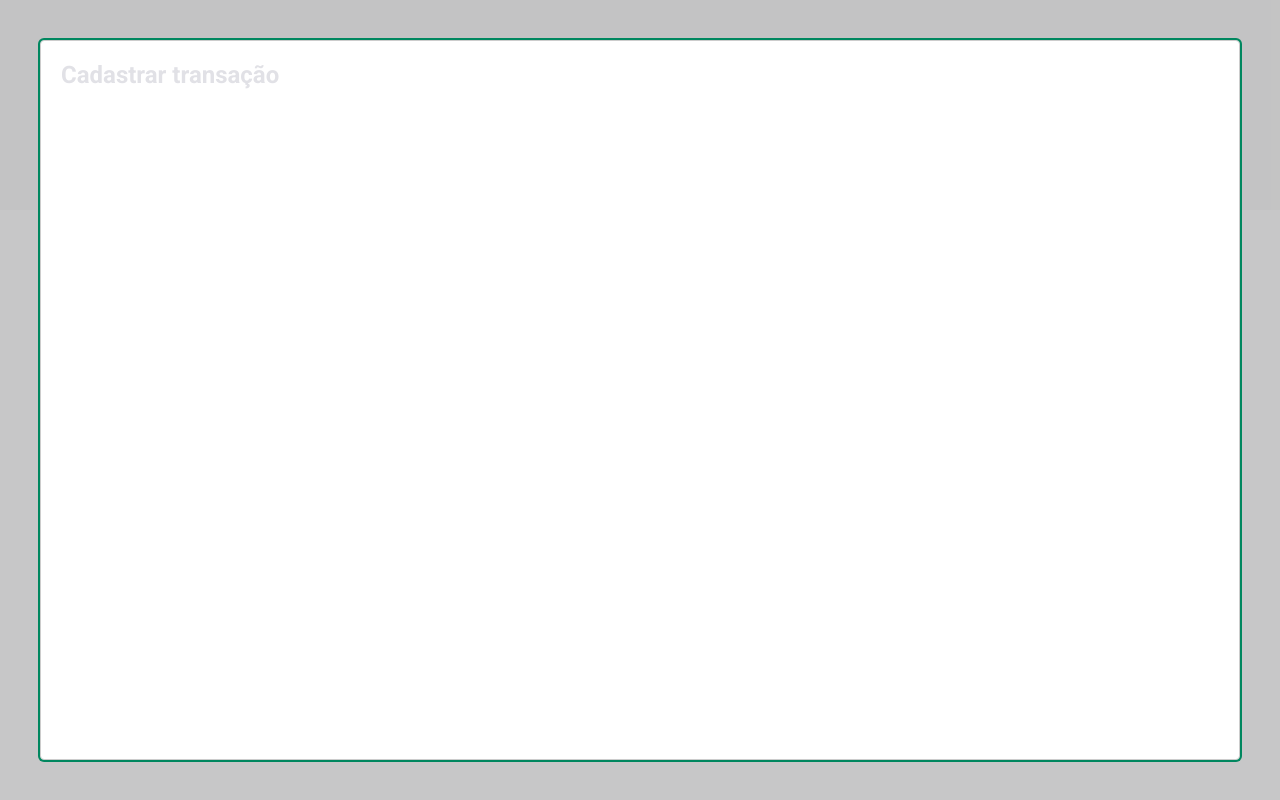
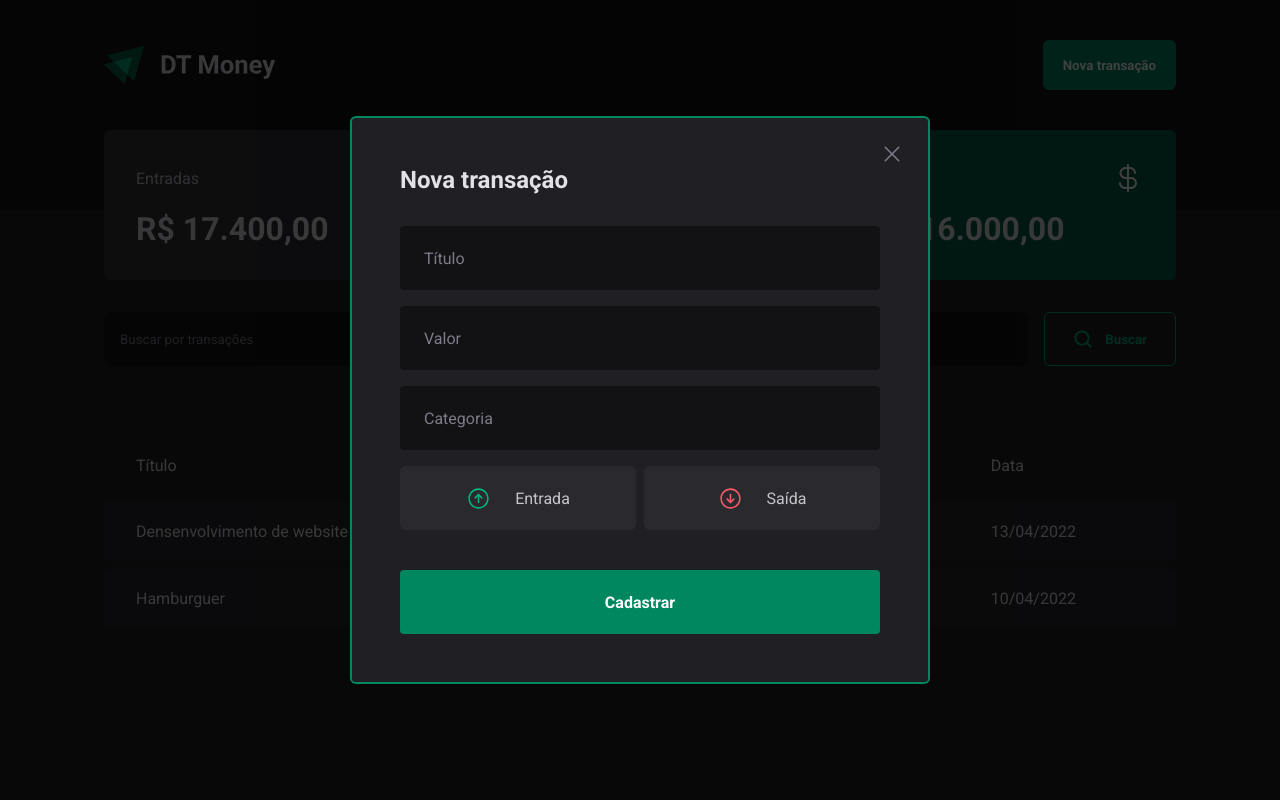
Before and after one commit to limaarthur/course-reactjs-dtmoney, a React (Vite) app: page / in a window 1280 px wide. Both pictures are taken after a click on the button "Nova transação". Built offline with nearby package versions, Linux system fonts and the light colour scheme.

Commit message:
visual structure - Modal component

```diff
--- a/src/App.tsx
+++ b/src/App.tsx
@@ -1,3 +1,5 @@
+import { useState } from "react";
+import Modal from "react-modal";
 import { ThemeProvider } from "styled-components";
 import { GlobalStyle } from "./styles/global";
 import { defaultTheme } from "./themes/default";
@@ -5,15 +7,31 @@
 import { Summary } from "./components/Summary";
 import { Transactions } from "./components/Transactions";
 import { SearchForm } from "./components/SearchForm";
+import { NewTransactionModal } from "./components/NewTransactionModal";
+
+Modal.setAppElement('#root');
 
 export function App() {
+  const [ IsNewTransactionModalOpen, setIsNewTransactionModalOpen ] = useState(false);
+
+  function handleOpenNewTransactionModal() {
+    setIsNewTransactionModalOpen(true);
+  }
+
+  function handleCloseNewTransactionModal() {
+    setIsNewTransactionModalOpen(false);
+  }
 
   return (
     <ThemeProvider theme={defaultTheme}>
-      <Header />
+      <Header onOpenNewTransactionModal={handleOpenNewTransactionModal}/>
       <Summary />
       <SearchForm />
       <Transactions />
+      <NewTransactionModal
+        isOpen={IsNewTransactionModalOpen}
+        onRequestClose={handleCloseNewTransactionModal}
+      />
       <GlobalStyle />
     </ThemeProvider>
   )
--- a/src/components/Header/index.tsx
+++ b/src/components/Header/index.tsx
@@ -1,32 +1,19 @@
-import { useState } from "react"
-import Modal from "react-modal";
 import logoImg from "../../assets/logo.svg"
 import { HeaderContainer, HeaderContent, NewTransactionButton } from "./styles"
 
-export function Header() {
-    const [isNewTransactionModalOpen, setIsNewTransactionModalOpen] = useState(false);
+interface HeaderProps {
+    onOpenNewTransactionModal: () => void;
+}
 
-    function handleOpenNewTransactionModal() {
-        setIsNewTransactionModalOpen(true);
-    }
-
-    function handleCloseNewTransactionModal() {
-        setIsNewTransactionModalOpen(false);
-    }
-
+export function Header({ onOpenNewTransactionModal }: HeaderProps) {
     return (
         <HeaderContainer>
             <HeaderContent>
                 <img src={logoImg} alt="dt money" />
-                <NewTransactionButton onClick={handleOpenNewTransactionModal}>
+                <NewTransactionButton onClick={onOpenNewTransactionModal}>
                     Nova transação
                 </NewTransactionButton>
-                <Modal
-                    isOpen={isNewTransactionModalOpen}
-                    onRequestClose={handleCloseNewTransactionModal}
-                >
-                    <h2>Cadastrar transação</h2>
-                </Modal>
+
             </HeaderContent>
         </HeaderContainer>
     )
--- /dev/null
+++ b/src/components/NewTransactionModal/index.tsx
@@ -0,0 +1,62 @@
+import Modal from "react-modal";
+import closeImg from "../../assets/close.svg";
+import incomeImg from "../../assets/income.svg";
+import outcomeImg from "../../assets/outcome.svg";
+import { Container, TransactionTypeContainer } from "./styles";
+
+interface NewTransactionModalProps {
+    isOpen: boolean;
+    onRequestClose: () => void;
+}
+export function NewTransactionModal({ isOpen, onRequestClose }: NewTransactionModalProps) {
+    return (
+        <Modal
+            isOpen={isOpen}
+            onRequestClose={onRequestClose}
+            overlayClassName="react-modal-overlay"
+            className="react-modal-content"
+        >
+            <button
+                type="button"
+                onClick={onRequestClose}
+                className="react-modal-close"
+            >
+                <img src={closeImg} alt="Fechar modal" />
+            </button>
+
+            <Container>
+                <h2>Nova transação</h2>
+                <input
+                    placeholder="Título"
+                />
+                <input
+                    type="Number"
+                    placeholder="Valor"
+                />
+                <input
+                    placeholder="Categoria"
+                />
+
+                <TransactionTypeContainer>
+                    <button
+                    type="button"
+                    >
+                    <img src={incomeImg} alt="Entrada" />
+                    <span>Entrada</span>
+                    </button>
+
+                    <button
+                    type="button"
+                    >
+                    <img src={outcomeImg} alt="Saída" />
+                    <span>Saída</span>
+                    </button>
+                </TransactionTypeContainer>
+
+                <button type="submit">
+                    Cadastrar
+                </button>
+            </Container>
+        </Modal>
+    );
+}
--- /dev/null
+++ b/src/components/NewTransactionModal/styles.ts
@@ -0,0 +1,84 @@
+import styled from "styled-components";
+
+export const Container = styled.form`
+    h2 {
+        font-size: 1.5rem;
+        margin-bottom: 2rem;
+    }
+
+    input {
+        width: 100%;
+        padding: 0 1.5rem;
+        height: 4rem;
+
+        border-radius: 0.25rem;
+        border: 0;
+        background: ${props => props.theme["gray-900"]};
+        color: ${props => props.theme["gray-300"]};
+
+        font-weight: 400;
+        font-size: 1rem;
+
+        &::placeholder {
+            color: ${props => props.theme["gray-500"]};
+      }
+
+      & + input {
+        margin-top: 1rem;
+      }
+    }
+
+    button[type="submit"] {
+        width: 100%;
+        padding: 0 1.5rem;
+        height: 4rem;
+        background: ${props => props.theme["green-500"]};
+        color: ${props => props.theme.white};
+        border-radius: 0.25rem;
+        border: 0;
+        font-size: 1rem;
+        font-weight: 600;
+        margin-top: 1.5rem;
+        cursor: pointer;
+
+        &:hover {
+            background: ${props => props.theme["green-700"]};
+            transition: background-color 0.2s;
+      }
+    }
+`;
+
+export const TransactionTypeContainer = styled.div`
+    margin: 1rem 0;
+    display: grid;
+    grid-template-columns: 1fr 1fr;
+    gap: 0.5rem;
+
+    button {
+        height: 4rem;
+        border: none;
+        padding: 1rem;
+        gap: 0.5rem;
+        border-radius: 6px;
+
+        display: flex;
+        align-items: center;
+        justify-content: center;
+
+        background: ${props => props.theme["gray-700"]};
+        color: ${props => props.theme["gray-300"]};
+
+        cursor: pointer;
+
+        img {
+            width: 25px;
+            height: 25px;
+        }
+
+        span {
+            display: inline-block;
+            margin-left: 1rem;
+            font-size: 1rem;
+        }
+    }
+`;
--- a/src/styles/global.ts
+++ b/src/styles/global.ts
@@ -23,4 +23,37 @@
         font-weight: 400;
         font-style: normal;
     }
+
+    .react-modal-overlay {
+        background: rgba(0, 0, 0, 0.75);
+
+        position: fixed;
+        top: 0;
+        bottom: 0;
+        right: 0;
+        left: 0;
+
+        display: flex;
+        align-items: center;
+        justify-content: center;
+    }
+    .react-modal-content {
+        width: 100%;
+        max-width: 576px;
+        background: #202024;
+        padding: 3rem;
+        position: relative;
+        border-radius: 0.24rem;
+    }
+
+    .react-modal-close {
+        position: absolute;
+        background: transparent;
+        border: 0;
+        top: 1.5rem;
+        right: 1.5rem;
+        line-height: 0;
+        cursor: pointer;
+        color: ${props => props.theme["gray-500"]};
+    }
 `;
```
Also changed, not shown: 1 other file (tests, documents, lock files or other folders).
